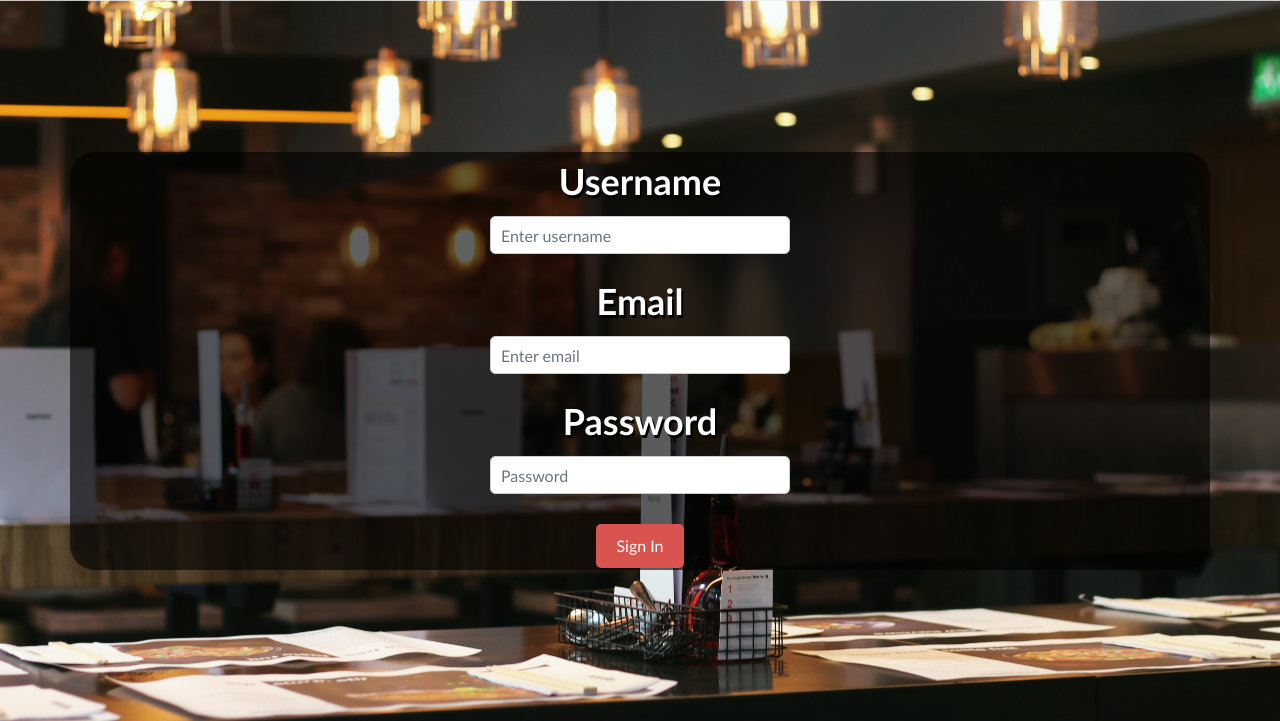
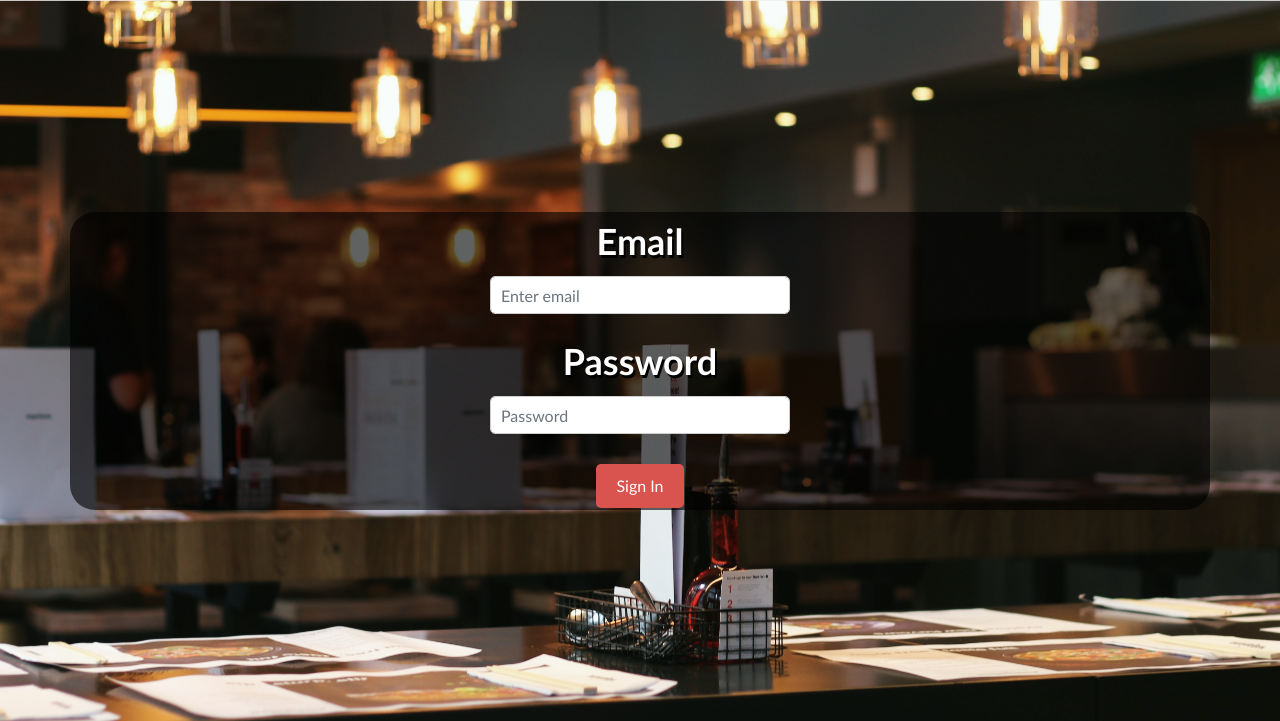
Before and after one commit to AEmin96/Project4-CI-ByteBitesWebsite, a Django app: page /llogin/ in a window 1280 px wide. Shown: the part 83-804 px from the top of the page. Run offline with Django 3.2, Linux system fonts and the light colour scheme; some libraries are stand-ins or nearby versions.

Commit message:
remove username from llogin.html

```diff
--- a/members/templates/llogin.html
+++ b/members/templates/llogin.html
@@ -41,10 +41,7 @@
     <div class="container main-content">
         <div class="main-content-banner">
             <form>
-                <div class="form-group">
-                    <label for="username">Username</label>
-                    <input type="text" class="form-control" id="username" placeholder="Enter username" required>
-                </div>
+
                 <div class="form-group">
                     <label for="email">Email</label>
                     <input type="email" class="form-control" id="email" placeholder="Enter email" required>
```
